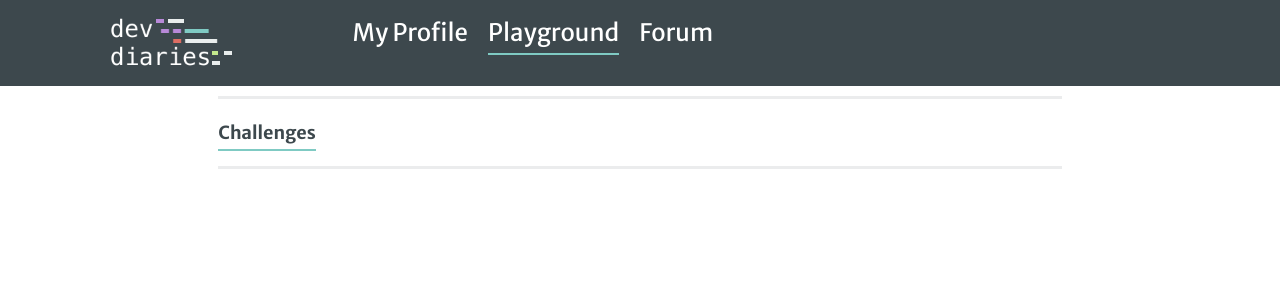
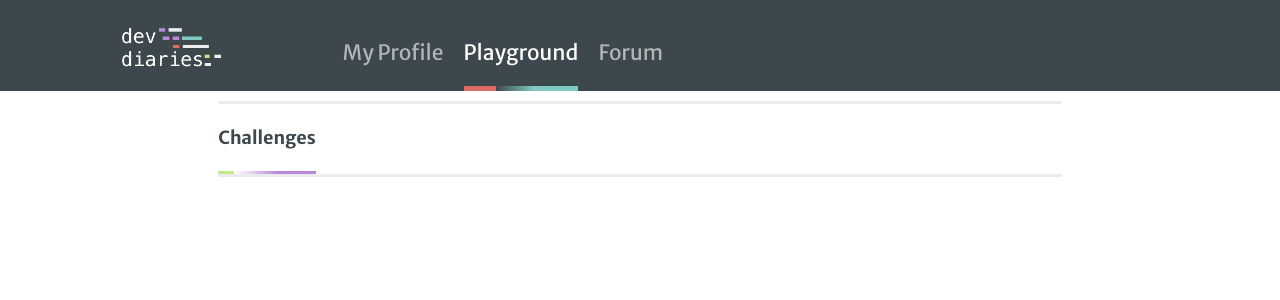
Before and after one commit to pabhishek09/dev-diaries-client, a React (Create React App) app: page /playground in a window 1280 px wide. Shown: the top 300 px of the page. Built offline with nearby package versions, Linux system fonts and the light colour scheme; no server answers.

Commit message:
fixed css

```diff
--- a/src/components/challenges-list/ChallengesList.jsx
+++ b/src/components/challenges-list/ChallengesList.jsx
@@ -25,7 +25,7 @@ export default class ChallengesList extends Component {
                     eventKey={index}
                     onClick={() =>
                       this.setState({
-                        down: false
+                        down: !this.state.down
                       })
                     }
                   >
--- a/src/components/header/header.scss
+++ b/src/components/header/header.scss
@@ -1,24 +1,41 @@
 @import "../../variables.scss";
-.appHeader{
-    background-color:$bg-color;
+.header-links {
+  display: flex;
+  align-items: center;
+}
+.appHeader {
+  background-color: $bg-color;
   padding: 15px;
-    .dev-diaries-logo{
+  padding-bottom: 0px;
+  .dev-diaries-logo {
     width: auto;
     height: 56px;
   }
-    .user-img{
-        width:56px;
-        height:56px;
+  .user-img {
+    width: 56px;
+    height: 56px;
     border-radius: 30px;
   }
-    .navLinkClass{
-        color:white;
+  .navLinkClass {
+    color: rgba(255, 255, 255, 0.6);
     text-decoration: none;
-        margin: 10px;
-        font-size: 24px;
+    margin-right: 20px;
+    font-size: 21px;
+    padding: 22px 0;
   }
-    .active{
-        border-bottom: 2px solid $header-text-decoration;
-        padding-bottom: 5px;
+  .active {
+    border-bottom: 5px solid;
+    color: #fff;
+    padding-bottom: 17px;
+    border-image: linear-gradient(
+        to right,
+        #dd6d63 30%,
+        #3d484d 10%,
+        #7fcac3 60%
+      )
+      5;
   }
 }
+.dev-diaries-logo {
+  padding-top: 10px;
+}
--- a/src/components/userComp/userComp.js
+++ b/src/components/userComp/userComp.js
@@ -1,48 +1,62 @@
-import React, { Component } from 'react';
+import React, { Component } from "react";
 
-
-import './userComp.scss';
+import "./userComp.scss";
 
 export default class UserComp extends Component {
   constructor(props) {
     super();
     this.state = {
       userDetails: props.userDetails
-        }
+    };
     console.log(props.userDetails);
   }
   componentWillReceiveProps(nextProps) {
-        if (nextProps.userDetails && (!this.props.userDetails)) {
+    if (nextProps.userDetails && !this.props.userDetails) {
       this.setState({
         userDetails: nextProps.userDetails
-            })
+      });
     }
   }
   render() {
     let userDetails = this.state.userDetails;
     return (
-            <div className="row no-side-margins">
-                <div className="col-sm-2 row-eq-height img-center">
-                    {userDetails && <img src={userDetails.avatar_url} className="user-profile-img" alt="dev-diaries-logo" />}
+      <div className="row no-side-margins gitprofileinfo">
+        <div className="col-sm-2 row-eq-height img-center avatar-container">
+          {userDetails && (
+            <img
+              src={userDetails.avatar_url}
+              className="user-profile-img"
+              alt="dev-diaries-logo"
+            />
+          )}
         </div>
-                <div className="col-sm-10 row-eq-height">
-
-                    {userDetails &&
-                        [<div>
+        <div className="col-sm-10 row-eq-height user-info-container-mp">
+          {userDetails && [
+            <div>
               <p className="user-name">{userDetails.login}</p>
-                            <a className="user-github-link" href={userDetails.html_url}>{userDetails.html_url}</a>
-                            <img src={require('../../assets/chip.png')} className="chip-img" alt="chip-logo" />
-                            <span className="user-score">{userDetails.playgroundProfile.score}</span>
-                            <img src={require('../../assets/gold-badge.png')} className="badge-img" alt="chip-logo" />
-                            <span className="user-score">{userDetails.playgroundProfile.level}</span>
+              <a className="user-github-link" href={userDetails.html_url}>
+                {userDetails.html_url}
+              </a>
+              <img
+                src={require("../../assets/chip.png")}
+                className="chip-img"
+                alt="chip-logo"
+              />
+              <span className="user-score">
+                {userDetails.playgroundProfile.score}
+              </span>
+              <img
+                src={require("../../assets/gold-badge.png")}
+                className="badge-img"
+                alt="chip-logo"
+              />
+              <span className="user-score">
+                {userDetails.playgroundProfile.level}
+              </span>
             </div>
-                        ]
-                    }
+          ]}
         </div>
-
       </div>
-
-        )
-
+    );
   }
 }
--- a/src/components/userComp/userComp.scss
+++ b/src/components/userComp/userComp.scss
@@ -1,30 +1,40 @@
 @import "../../variables.scss";
 
-.user-profile-img{
-    height: 96px;
-    width: 96px;
+.user-profile-img {
+  height: 90px;
+  width: 90px;
   border-radius: 50px;
 }
-.user-name{
+.user-name {
   font-size: 40px;
   padding-bottom: 6px;
   margin-bottom: 0px;
 }
-.user-github-link{
+.user-github-link {
   display: block;
-    margin-bottom:15px;
-    color:$github-link;
+  margin-bottom: 15px;
+  color: $github-link;
 }
-.chip-img{
-    width:27px;
-    height:27px;
+.chip-img {
+  width: 27px;
+  height: 27px;
 }
-.badge-img{
-    width:28px;
+.badge-img {
+  width: 28px;
   height: 28px;
 }
-.user-score{
+.user-score {
   display: inline-block;
-    padding-left:10px;
+  padding-left: 10px;
   padding-right: 10px;
 }
+.gitprofileinfo {
+  padding: 30px 0;
+}
+.avatar-container {
+  display: flex;
+  justify-content: center;
+}
+.user-info-card {
+  border-bottom: 2px solid rgba(0, 0, 0, 0.2);
+}
--- a/src/views/login/login.scss
+++ b/src/views/login/login.scss
@@ -2,23 +2,23 @@
 
 .login-div {
   background-color: $bg-color;
-  height:100%;
-  flex-direction: column;
+  height: 100%;
+  flex-direction: row;
   justify-content: center;
   .login-logo {
     width: auto;
     height: 354px;
     object-fit: contain;
   }
-  .sign-in-img{
+  .sign-in-img {
     width: auto;
     height: 92px;
     cursor: pointer;
   }
 }
 
-.img-center{
-    display: flex;
-    justify-content: center;
-    align-items: center;
+.img-center {
+  display: flex;
+  justify-content: center;
+  align-items: center;
 }
--- a/src/views/playground/challenges/challenges.scss
+++ b/src/views/playground/challenges/challenges.scss
@@ -1,16 +1,18 @@
 @import "../../../variables.scss";
-.challenges-text{
-
-    padding-top:20px;
-    padding-bottom: 20px;
-    margin:10px 0px;
-    border-top:3px solid rgba(61,72,77,0.1);
-    border-bottom:3px solid rgba(61,72,77,0.1);
-    .challenge-span{
-        color:$bg-color;
-        font-size:18px;
-        font-weight: bold;
-        border-bottom:2px solid $header-text-decoration;
-        padding-bottom: 5px;
-    }
+.challenges-text {
+  display: flex;
+  margin: 10px 0px;
+  border-top: 3px solid rgba(61, 72, 77, 0.1);
+  border-bottom: 3px solid rgba(61, 72, 77, 0.1);
+  .challenge-span {
+    color: $bg-color;
+    font-size: 18px;
+    padding: 20px 0;
+    padding-bottom: 20px !important;
+    font-weight: bold;
+    border-bottom: 3px solid;
+    border-image: linear-gradient(to right, #c3e88d 20%, #fff 10%, #b889d8 60%)
+      5;
+    padding-bottom: 5px;
+  }
 }
--- a/src/views/profile/profile.jsx
+++ b/src/views/profile/profile.jsx
@@ -1,51 +1,49 @@
-import React, { Component } from 'react';
-import axios from 'axios';
-import ChallengesList from '../../components/challenges-list/ChallengesList';
-import HeaderComp from '../../components/header/header';
-import UserComp from '../../components/userComp/userComp'
-import './profile.scss'
+import React, { Component } from "react";
+import axios from "axios";
+import ChallengesList from "../../components/challenges-list/ChallengesList";
+import HeaderComp from "../../components/header/header";
+import UserComp from "../../components/userComp/userComp";
+import "./profile.scss";
 
 export default class ProfileComponent extends Component {
   constructor() {
     super();
-        this.state = {
-        }
+    this.state = {};
   }
 
   componentDidMount() {
-        let githubAuthCode = (window.location.href).split('?')[1];
-        let finalAuthCode = (githubAuthCode) ? githubAuthCode.split('=')[1] : null;
+    let githubAuthCode = window.location.href.split("?")[1];
+    let finalAuthCode = githubAuthCode ? githubAuthCode.split("=")[1] : null;
     if (finalAuthCode) {
-
     }
-        axios.get(`http://localhost:4000/api/user/authenticate?code=${finalAuthCode}`)
+    axios
+      .get(`http://localhost:4000/api/user/authenticate?code=${finalAuthCode}`)
       .then(res => {
         let data = res.data;
         console.log(data.user[0]);
         if (data) {
-                    this.setState({ userDetails: data.user[0] }
-                    )
+          this.setState({ userDetails: data.user[0] });
         }
-            }).catch((err) => {
-                  if(err.response.status===401){
-                    window.location.replace('/login');
+      })
+      .catch(err => {
+        if (err.response.status === 401) {
+          window.location.replace("/login");
         }
-                console.error('Error -->: ', err);
-            })
+        console.error("Error -->: ", err);
+      });
   }
 
   render() {
-        return (<div>
-
-                <HeaderComp/>
+    return (
+      <div>
+        <HeaderComp />
         <div className="row no-side-margin">
-                    <div className="offset-sm-2 col-sm-8">
-                        <UserComp userDetails={this.state.userDetails}></UserComp>
-                        <ChallengesList challenges={this.state.allChallenges}/>
+          <div className="offset-sm-1 col-sm-10 user-info-card">
+            <UserComp userDetails={this.state.userDetails} />
+            <ChallengesList challenges={this.state.allChallenges} />
           </div>
         </div>
       </div>
-
     );
   }
 }
```
Also changed, not shown: src/views/playground/challenges/challenges.jsx (+12 -10 lines). Lines whose indentation alone changed are shown as unchanged.
